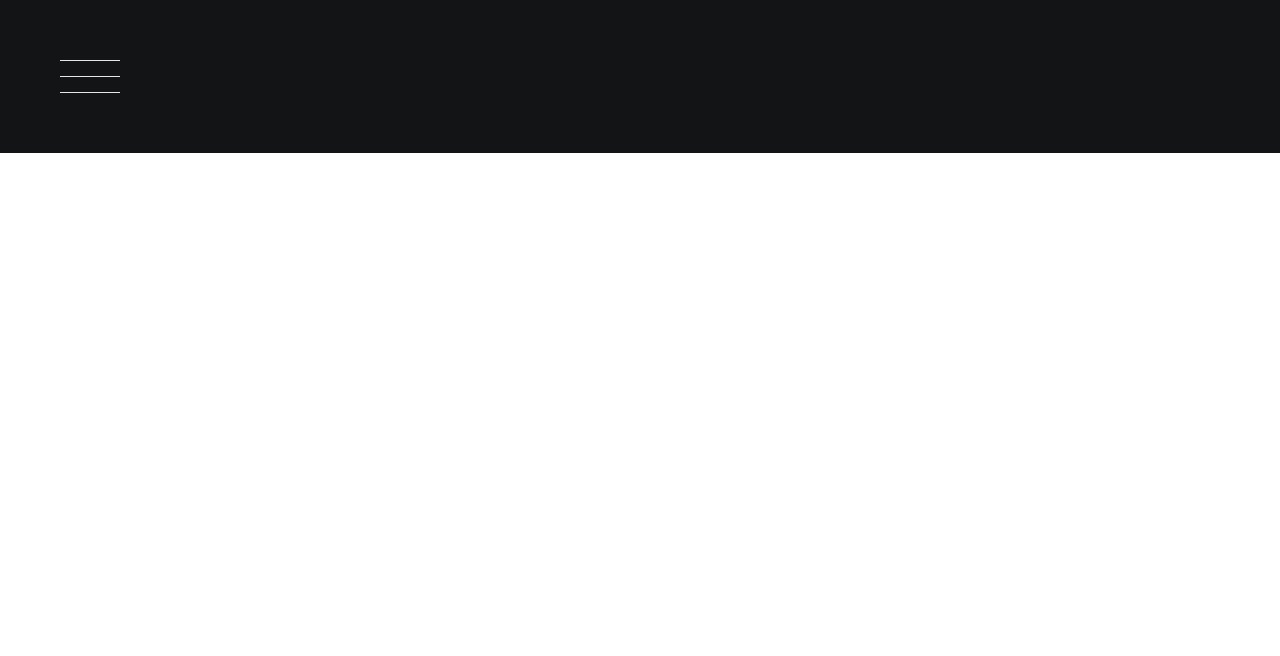
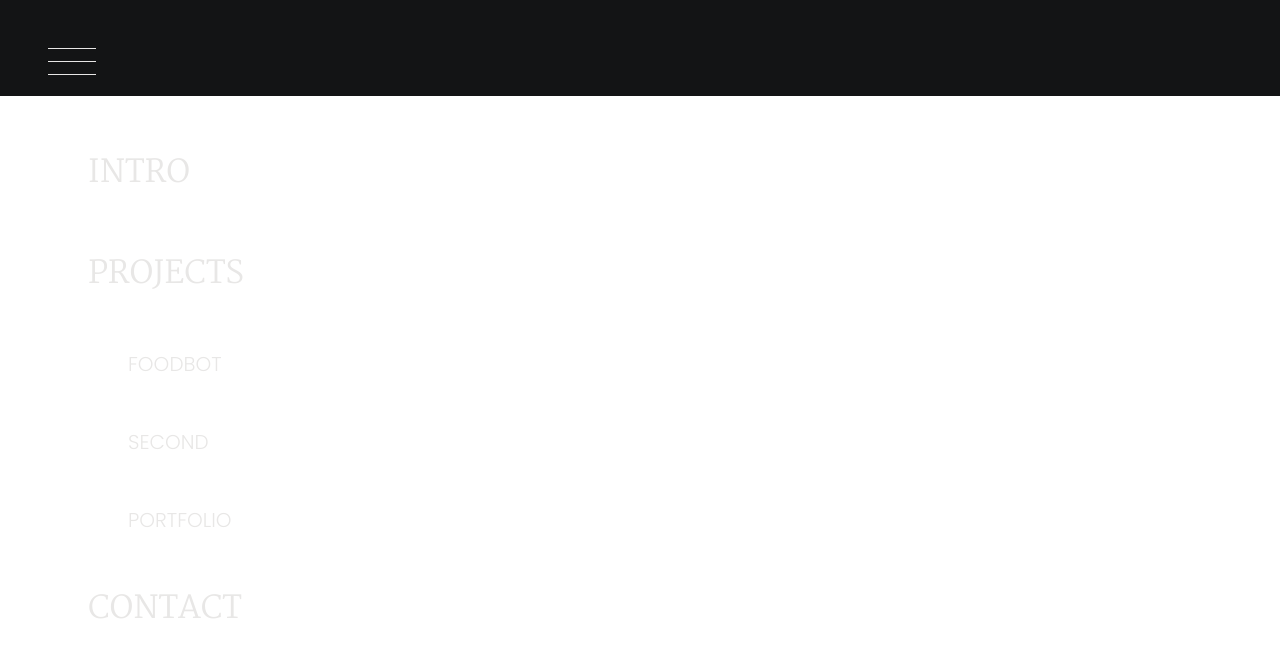
Before and after one commit to mateusz-fortuna/portfolio, a Next.js app: page / in a window 1280 px wide. Shown: the top 656 px of the page. Built offline with nearby package versions, Linux system fonts and the light colour scheme.

Commit message:
Create a list in the menu component

```diff
--- /dev/null
+++ b/components/AnimatedText/index.tsx
@@ -0,0 +1,52 @@
+import { CSSTransition, TransitionGroup } from "react-transition-group";
+import styles from "../../styles/AnimatedText.module.sass";
+
+type Props = {
+  mount: boolean;
+  children: string;
+  nth?: number;
+};
+
+const splitText = (txt: string) => {
+  const linesSplittingRegex = /.{1,65}(\s|$)/g;
+  return txt.match(linesSplittingRegex)?.map((line) => line.trimEnd()) || [txt];
+};
+
+const AnimatedText = ({ mount, children, nth = 0 }: Props): JSX.Element => {
+  const textLines = splitText(children);
+  const animationClass = "text--animation";
+  const animationDelay = 100;
+  const componentDelay = nth * animationDelay * 2;
+  const animationDuration = 1000 + componentDelay;
+
+  return (
+    <TransitionGroup>
+      <p>
+        {textLines.map((line, index) => (
+          <div className="text__wrapper" key={`line${index}`}>
+            <CSSTransition
+              in={mount}
+              classNames={animationClass}
+              timeout={animationDuration + index * animationDelay}
+              appear
+              unmountOnExit
+            >
+              <span
+                className={`text ${animationClass}`}
+                style={{
+                  transitionDelay: `${
+                    index * animationDelay + componentDelay
+                  }ms`,
+                }}
+              >
+                {line}
+              </span>
+            </CSSTransition>
+          </div>
+        ))}
+      </p>
+    </TransitionGroup>
+  );
+};
+
+export default AnimatedText;
--- /dev/null
+++ b/components/Menu/Navigation/Item/index.tsx
@@ -0,0 +1,14 @@
+import Link from "next/link";
+
+type Props = {
+  url: string;
+  children: React.ReactNode;
+};
+
+const Item = ({ url, children }: Props) => (
+  <li>
+    <Link href={url}>{children}</Link>
+  </li>
+);
+
+export default Item;
--- /dev/null
+++ b/components/Menu/Navigation/ProjectsList/index.tsx
@@ -0,0 +1,18 @@
+import { content } from "../../../../public/content";
+import { Props } from "../SectionsList";
+import AnimatedText from "../../../AnimatedText";
+import Item from "../Item";
+
+const ProjectsList = ({ isMounted }: Props) => (
+  <ol>
+    {Object.keys(content.projects).map((projectName) => (
+      <Item url={"/casestudy/" + projectName} key={projectName}>
+        <h2>
+          <AnimatedText mount={isMounted}>{projectName}</AnimatedText>
+        </h2>
+      </Item>
+    ))}
+  </ol>
+);
+
+export default ProjectsList;
--- /dev/null
+++ b/components/Menu/Navigation/SectionsList/index.tsx
@@ -0,0 +1,35 @@
+import { content } from "../../../../public/content";
+import AnimatedText from "../../../AnimatedText";
+import Item from "../Item";
+import ProjectsList from "../ProjectsList";
+
+export type Props = {
+  isMounted: boolean;
+};
+
+const SectionsList = ({ isMounted }: Props) => (
+  <ol>
+    {Object.keys(content).map((sectionName) => {
+      if (sectionName === "projects")
+        return (
+          <>
+            <Item url={"/#" + sectionName} key={sectionName}>
+              <h1>
+                <AnimatedText mount={isMounted}>{sectionName}</AnimatedText>
+              </h1>
+            </Item>
+            <ProjectsList isMounted={isMounted} />
+          </>
+        );
+      return (
+        <Item url={"/#" + sectionName} key={sectionName}>
+          <h1>
+            <AnimatedText mount={isMounted}>{sectionName}</AnimatedText>
+          </h1>
+        </Item>
+      );
+    })}
+  </ol>
+);
+
+export default SectionsList;
--- /dev/null
+++ b/components/Menu/Navigation/index.tsx
@@ -0,0 +1,25 @@
+import { useEffect, useRef, useState } from "react";
+import styles from "../../../styles/Menu.module.sass";
+import SectionsList from "./SectionsList";
+
+const Navigation = () => {
+  const [isTextMounted, setIsTextMounted] = useState(false);
+  const timeoutRef = useRef<NodeJS.Timeout | null>(null);
+  const timeout = 1000;
+  const mountText = () => setIsTextMounted(true);
+
+  useEffect(() => {
+    timeoutRef.current = setTimeout(mountText, timeout);
+    return () => {
+      if (timeoutRef.current) clearTimeout(timeoutRef.current);
+    };
+  }, []);
+
+  return (
+    <nav className={styles.menu__navigation}>
+      {isTextMounted && <SectionsList isMounted={isTextMounted} />}
+    </nav>
+  );
+};
+
+export default Navigation;
--- a/components/Menu/index.tsx
+++ b/components/Menu/index.tsx
@@ -1,16 +1,19 @@
 import { useState } from "react";
 import Background from "./Background";
 import Button from "./Button";
+import Navigation from "./Navigation";
+import styles from "../../styles/Menu.module.sass";
 
 const Menu = () => {
   const [isMenuOpened, setIsMenuOpened] = useState(false);
   const toggleIsMenuOpened = () => setIsMenuOpened((state) => !state);
 
   return (
-    <>
+    <div className={styles.menu}>
       <Background isMounted={isMenuOpened} />
+      <Navigation />
       <Button onClick={toggleIsMenuOpened} hasExitState={isMenuOpened} />
-    </>
+    </div>
   );
 };
 
--- a/package.json
+++ b/package.json
@@ -11,12 +11,14 @@
   "dependencies": {
     "next": "12.2.2",
     "react": "18.2.0",
-    "react-dom": "18.2.0"
+    "react-dom": "18.2.0",
+    "react-transition-group": "^4.4.2"
   },
   "devDependencies": {
     "@types/node": "18.0.6",
     "@types/react": "18.0.15",
     "@types/react-dom": "18.0.6",
+    "@types/react-transition-group": "^4.4.5",
     "eslint": "8.20.0",
     "eslint-config-next": "12.2.2",
     "sass": "^1.53.0",
--- /dev/null
+++ b/public/content.ts
@@ -0,0 +1,74 @@
+type Section = {
+  title: string;
+  subtitle: string;
+  description: string;
+};
+type ImageData = {
+  src: string;
+  alt: string;
+};
+type Content = {
+  section: Section;
+  image: ImageData;
+};
+type ProjectData = {
+  [key in string]: Content;
+};
+
+const src = "";
+const alt = "";
+const subtitle = "Hi, let me show you some projects!";
+const description =
+  "Lorem ipsum dolor sit amet, consectetur adipiscing elit, sed do eiusmod tempor incididunt ut labore et dolore magna aliqua. Ut enim ad minim veniam, quis nostrud exercitation ullamco laboris nisi ut aliquip ex ea commodo consequat.";
+
+export const content = {
+  intro: {
+    section: {
+      title: "Mateusz Fortuna",
+      subtitle,
+      description,
+    },
+    image: {
+      src,
+      alt,
+    },
+  } as Content,
+  projects: {
+    foodbot: {
+      section: {
+        title: "FoodBot",
+        subtitle,
+        description,
+      },
+      image: { src, alt },
+    },
+    second: {
+      section: {
+        title: "The second",
+        subtitle,
+        description,
+      },
+      image: {
+        src,
+        alt,
+      },
+    },
+    portfolio: {
+      section: {
+        title: "Portfolio",
+        subtitle,
+        description,
+      },
+      image: {
+        src,
+        alt,
+      },
+    },
+  } as ProjectData,
+  contact: {
+    description,
+    email: "mat.fortuna@wp.pl",
+    linkedin: "linkedin.com/mateusz-fortuna",
+    github: "github.com/mateusz-fortuna",
+  },
+};
--- /dev/null
+++ b/styles/AnimatedText.module.sass
@@ -0,0 +1,23 @@
+@import '../styles/variables'
+
+.text__wrapper
+  overflow: hidden
+
+.text
+  display: inline-block
+
+.text--animation-enter
+  transform: translate3d(0,$transformValue,0)
+  opacity: 0
+
+.text--animation-enter-active
+  transform: translate3d(0,0,0)
+  opacity: 1
+  transition: $transition
+
+.text--animation-enter-done
+  transform: translate3d(0,0,0)
+
+.text--animation-exit-active
+  transform: translate3d(0,-$transformValue,0)
+  transition: $transition
--- a/styles/Menu.module.sass
+++ b/styles/Menu.module.sass
@@ -1,4 +1,12 @@
 @import '../styles/variables'
+
+.menu
+  position: fixed
+  display: flex
+  inset: 0
+  z-index: 1
+  align-items: center
+  padding: $margin-standard
 
 // ----------ICON---------- //
 
@@ -23,8 +31,9 @@
 // ----------BUTTON---------- //
 
 .menu__button
-  margin-left: 0
-  z-index: 1
+  position: absolute
+  align-self: flex-start
+  z-index: 2
 
 // ----------BACKGROUND---------- //
 
@@ -41,6 +50,12 @@
 .menu__background_opened
   width: 512px
 
+// ----------NAVIGATION---------- //
+
+.menu__navigation
+  z-index: 1
+  text-transform: uppercase
+
 // ----------MEDIA-QUERIES---------- //
 
 @media screen and (max-width: 1200px)
@@ -49,7 +64,8 @@
 
 @media (orientation: portrait)
   .menu__button
-    margin-left: auto
+   right: 0
+   margin-right: $margin-standard
 
   .menu__background
     border-radius: 50%
--- a/styles/globals.sass
+++ b/styles/globals.sass
@@ -25,21 +25,26 @@ h2
   font-size: 1.25rem
   margin-bottom: $margin-standard
 
-@media screen and (min-width: 1200px)
-  h1
-    font-family: 'Martel', serif
-    font-weight: normal
-    font-size: 3.052rem
-    margin-bottom: $margin-standard
-  h2
-    font-family: 'Poppins', sans-serif
-    font-weight: normal
-    font-size: 1.563rem
-    margin-bottom: $margin-standard
-  html, body
-    padding: 0
-    margin: 0
-    font-family: 'Montserrat Alternates', sans-serif
-    font-weight: normal
-    color: $color-font
-    font-size: 1.25rem
+ol
+  list-style-type: none
+
+li
+  position: relative
+  width: fit-content
+  cursor: pointer
+  &::after
+    position: absolute
+    content: ""
+    width: 0
+    height: 2px
+    background-color: $color-font
+    top: 50%
+    left: -$margin-standard / 4
+    transform: translate3d(0,-50%,0)
+    transition: all .5s ease
+  &:hover
+    &::after
+      width: calc( 100% + $margin-standard / 2 )
+
+button
+  cursor: pointer
--- a/styles/variables.sass
+++ b/styles/variables.sass
@@ -3,3 +3,4 @@ $color-background: #131415
 $color-font: #e8e7e6
 $color-secondary: #e63228
 $transition: all 1s ease
+$transformValue: 2rem
```
Also changed, not shown: 1 other file (tests, documents, lock files or other folders).
